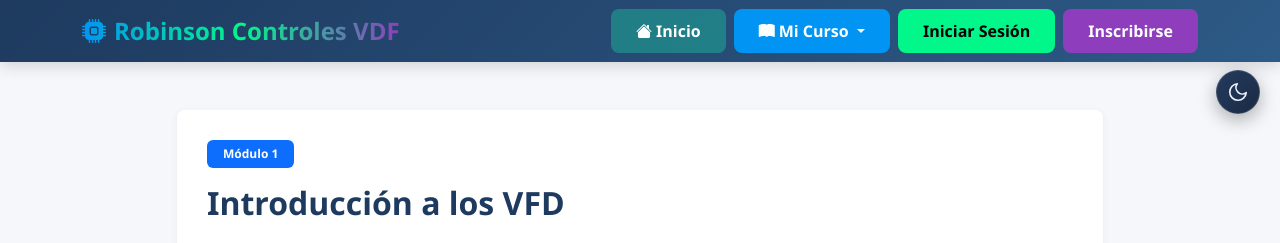
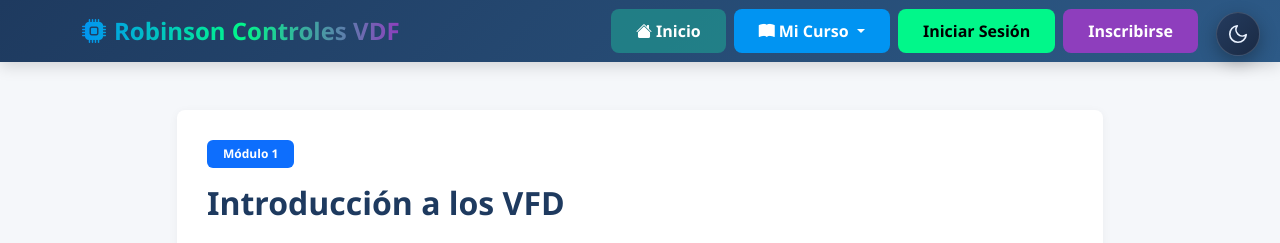
Before and after one commit to cjjunior1/robinson-controles-vdf, a Flask app: page /modulo/1 in a window 1280 px wide. Shown: the top 243 px of the page. Run offline with Flask 3, Linux system fonts and the light colour scheme.

Commit message:
PC: subir toggle claro/oscuro al nivel de la barra de navegacion
Co-Authored-By: Claude Opus 4.8 (1M context) <noreply@anthropic.com>

```diff
--- a/static/css/chatbot.css
+++ b/static/css/chatbot.css
@@ -333,7 +333,7 @@ html.vfd-dark .card-img-top { filter: brightness(0.85); }
 /* ---------- Toggle Claro / Oscuro de la pagina (a la derecha) ---------- */
 #vfd-theme-toggle {
     position: fixed;
-    top: 70px;
+    top: 12px;
     right: 20px;
     z-index: 9999;
     width: 44px; height: 44px;
--- a/templates/base.html
+++ b/templates/base.html
@@ -6,8 +6,8 @@
     <title>{% block title %}Robinson Controles VDF{% endblock %}</title>
     <link href="https://cdn.jsdelivr.net/npm/bootstrap@5.3.0/dist/css/bootstrap.min.css" rel="stylesheet">
     <link rel="stylesheet" href="https://cdn.jsdelivr.net/npm/bootstrap-icons@1.10.0/font/bootstrap-icons.css">
-    <link rel="stylesheet" href="{{ url_for('static', filename='css/style.css') }}?v=4">
-    <link rel="stylesheet" href="{{ url_for('static', filename='css/chatbot.css') }}?v=4">
+    <link rel="stylesheet" href="{{ url_for('static', filename='css/style.css') }}?v=6">
+    <link rel="stylesheet" href="{{ url_for('static', filename='css/chatbot.css') }}?v=6">
 </head>
 <body>
     <nav class="navbar navbar-expand-lg navbar-custom sticky-top">
```
